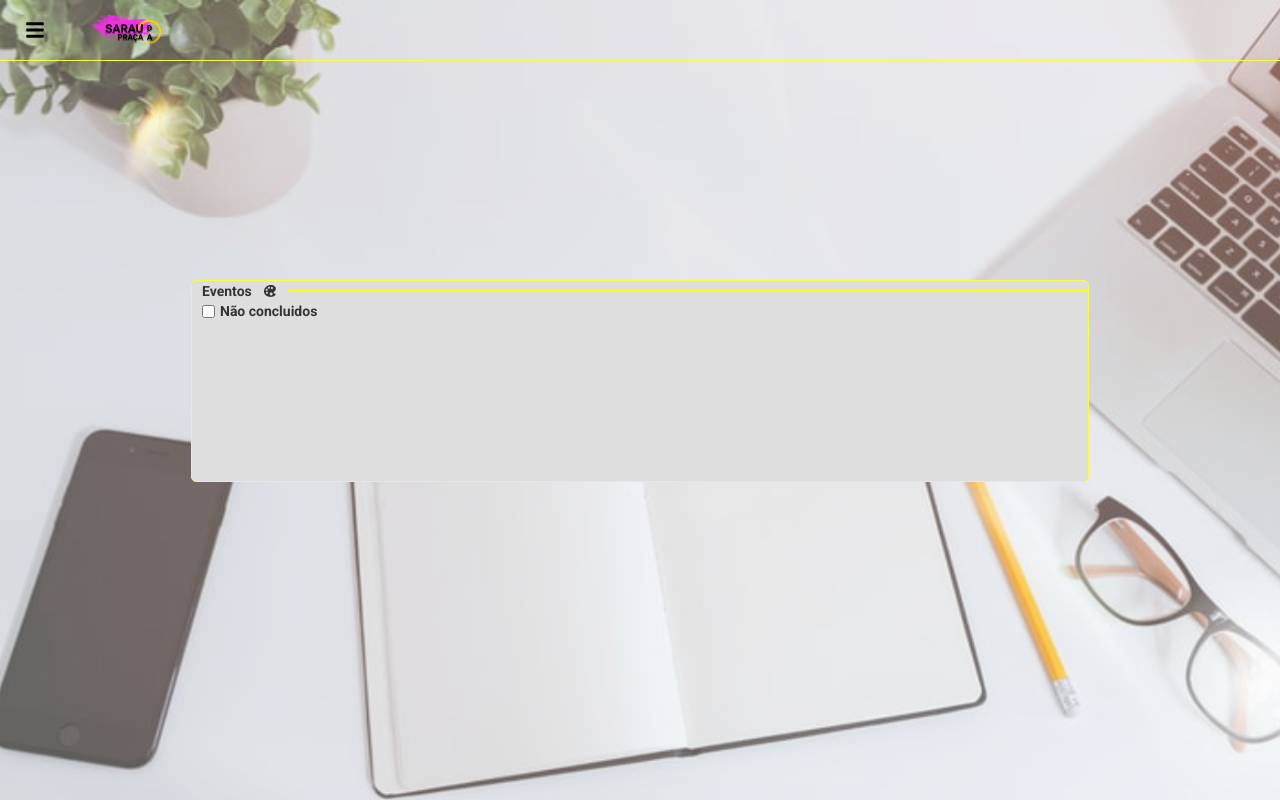
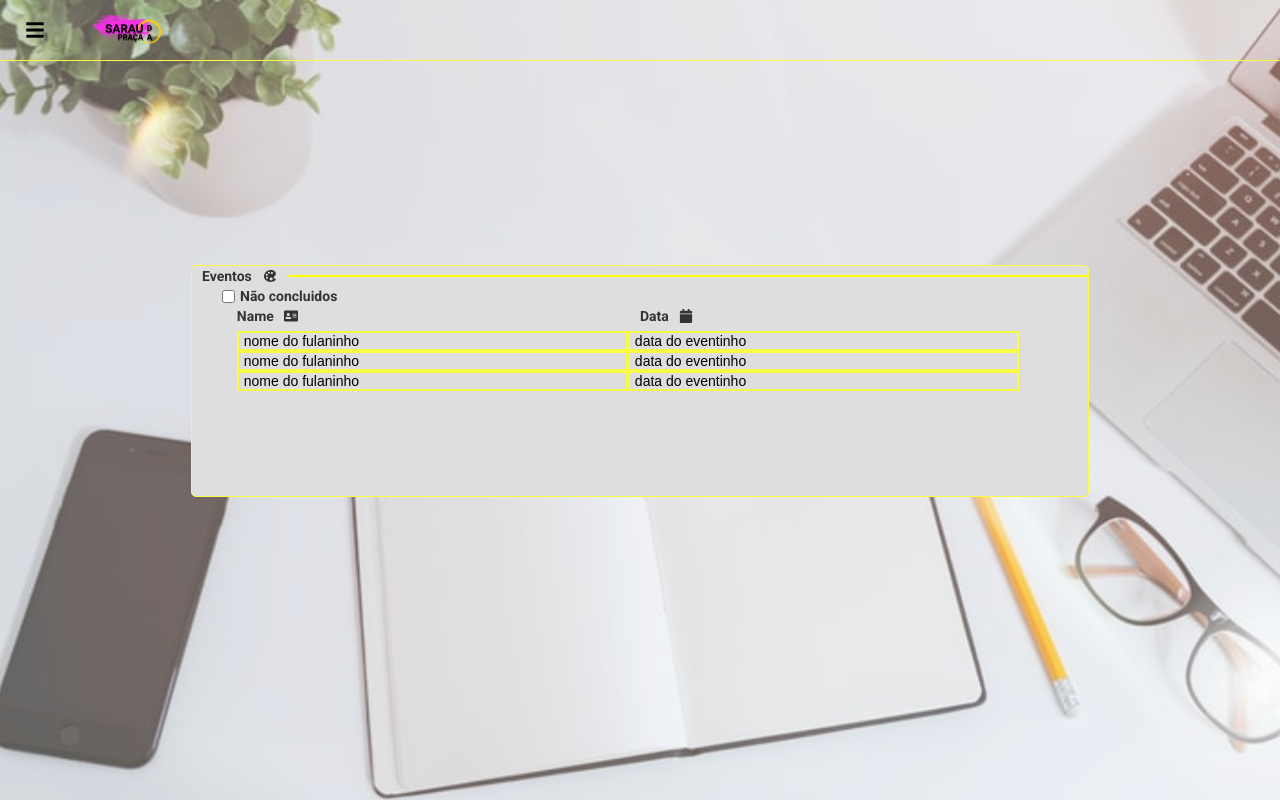
Before and after one commit to mugarate12/saraudapracaWEB, a React (Create React App) app: page /events/list in a window 1280 px wide. Built offline with nearby package versions, Linux system fonts and the light colour scheme.

Commit message:
events painel

```diff
--- a/src/components/Painel/index.tsx
+++ b/src/components/Painel/index.tsx
@@ -7,7 +7,7 @@ import * as Styled from './styles'
 interface PainelProps {
   PainelName: string;
   Icon: IconType;
-  children?: ReactChild;
+  children?: Array<ReactChild>;
 }
 
 const Painel: React.FC<PainelProps> = ({ PainelName, Icon, children }) => {
--- a/src/components/Painel/styles.tsx
+++ b/src/components/Painel/styles.tsx
@@ -4,6 +4,8 @@ export const Container = styled.div`
   min-width: 70%;
   min-height: 200px;
   max-height: 50vh;
+
+  padding-bottom: 10px;
 
   background-color: ${props => props.theme.colors.inputContainerColor};
 
@@ -44,7 +46,13 @@ export const CardHeaderLine = styled.div`
 
 export const CardBody = styled.body`
   width: 100%;
-  height: 90%;
+  min-height: 200px;
+
+  display: flex;
+  flex-direction: column;
+  justify-content: flex-start;
+  align-items: center;
+
 
   background-color: ${props => props.theme.colors.inputContainerColor};
 
--- a/src/pages/EventsList/index.tsx
+++ b/src/pages/EventsList/index.tsx
@@ -9,6 +9,23 @@ import * as Styled from './styles'
 export default function EventList() {
   const [checkboxState, setCheckboxState] = useState<boolean>(false)
 
+  function handleEvents() {
+    const array = [1, 2, 3]
+
+    return array.map((value, index) => {
+      return (
+        <Styled.ItemContainer key={index}>
+          <Styled.Item>
+            <Styled.ItemContent>nome do fulaninho</Styled.ItemContent>
+          </Styled.Item>
+          <Styled.Item>
+            <Styled.ItemContent>data do eventinho</Styled.ItemContent>
+          </Styled.Item>
+        </Styled.ItemContainer>
+      )
+    })
+  }
+
   return (
     <Styled.Container>
       <Header haveMenu={true} />
@@ -18,9 +35,23 @@ export default function EventList() {
           <Styled.CheckboxContainer>
             <Styled.Checkbox  defaultChecked={checkboxState} onChange={() => setCheckboxState(!checkboxState)} />
             <Styled.CheckBoxMessage>Não concluidos</Styled.CheckBoxMessage>
+          </Styled.CheckboxContainer>
 
+          <Styled.ItensTitleContainer>
+            <Styled.TitleContainer>
+              <Styled.ItemTitle>Name</Styled.ItemTitle>
+              <Styled.ItemNameIcon />
+            </Styled.TitleContainer>
 
-          </Styled.CheckboxContainer>
+            <Styled.TitleContainer>
+              <Styled.ItemTitle>Data</Styled.ItemTitle>
+              <Styled.ItemDateIcon />
+            </Styled.TitleContainer>
+          </Styled.ItensTitleContainer>
+
+          {handleEvents()}
+
+          {/* por algum motivo, se esse comentario não existir, deixa de funcionar */}
         </Painel>
       </Styled.ContentContainer>
     </Styled.Container>
--- a/src/pages/EventsList/styles.tsx
+++ b/src/pages/EventsList/styles.tsx
@@ -1,4 +1,5 @@
 import styled from 'styled-components'
+import { FaAddressCard, FaCalendar } from 'react-icons/fa'
 
 import backgroundImage from './../../assets/imgs/event-background.svg'
 
@@ -40,7 +41,7 @@ export const CheckboxContainer = styled.div`
 export const Checkbox = styled.input.attrs({ type: 'checkbox' })`
   cursor: pointer;
 
-  margin-left: 10px;
+  margin-left: 30px;
 `
 
 export const CheckBoxMessage = styled.h3`
@@ -49,3 +50,96 @@ export const CheckBoxMessage = styled.h3`
 
   color: ${props => props.theme.colors.fontColor};
 `
+
+export const ItensTitleContainer = styled.div`
+  height: 20px;
+  width: 90%;
+
+  margin-bottom: 5px;
+
+  display: flex;
+  flex-direction: row;
+  justify-content: flex-start;
+  align-items: center;
+
+  background-color: transparent;
+`
+
+export const TitleContainer = styled.div`
+  width: 50%;
+
+  display: flex;
+  flex-direction: row;
+  justify-content: flex-start;
+  align-items: center;
+`
+
+export const ItemTitle = styled.h3`
+  font-size: 14px;
+  margin-right: 10px;
+
+  color: ${props => props.theme.colors.fontColor};
+`
+
+export const ItemNameIcon = styled(FaAddressCard)`
+  font-size: 14px;
+`
+
+export const ItemDateIcon = styled(FaCalendar)`
+  font-size: 14px;
+`
+export const ItemContainer = styled.button`
+  border: none 0;
+  background-color: transparent;
+
+  height: 20px;
+  width: 90%;
+
+  display: flex;
+  flex-direction: row;
+
+  cursor: pointer;
+
+  :focus {
+    box-shadow: 0 0 0 0;
+    outline: 0;
+  }
+
+  :hover {
+    opacity: 0.5;
+  }
+`
+
+export const Item = styled.div`
+  width: 48%;
+
+  display: flex;
+  flex-direction: row;
+
+  background-color: transparent;
+
+  border-width: 2px;
+  border-color: ${props => props.theme.colors.borderColor};
+  border-style: solid;
+`
+
+export const ItemContent = styled.p`
+  font-size: 14px;
+
+  margin-left: 5px;
+`
+export const ItemButtonContainer = styled.button`
+  border: none 0;
+  background-color: transparent;
+
+  cursor: pointer;
+
+  :focus {
+    box-shadow: 0 0 0 0;
+    outline: 0;
+  }
+
+  :hover {
+    opacity: 0.5;
+  }
+`
```
